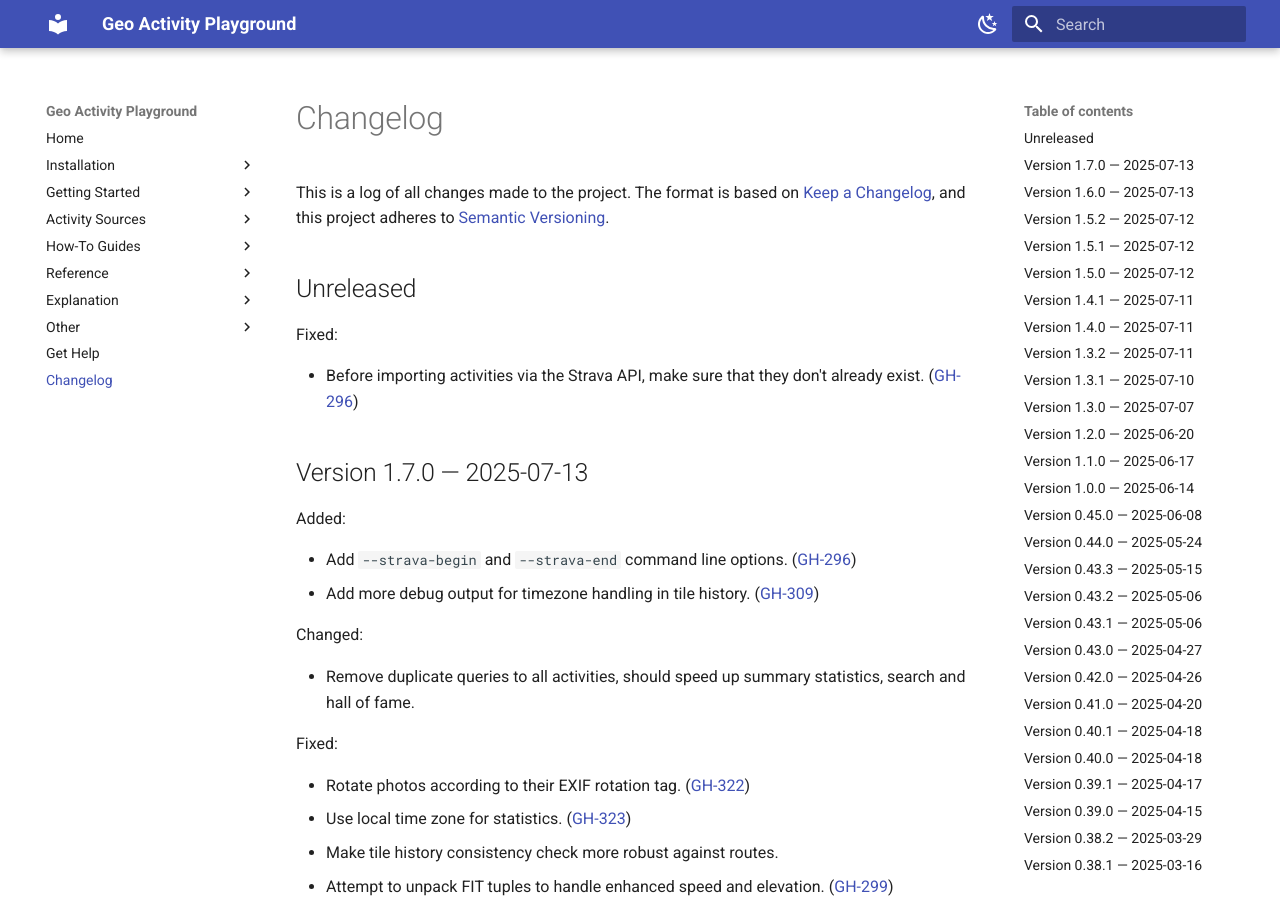
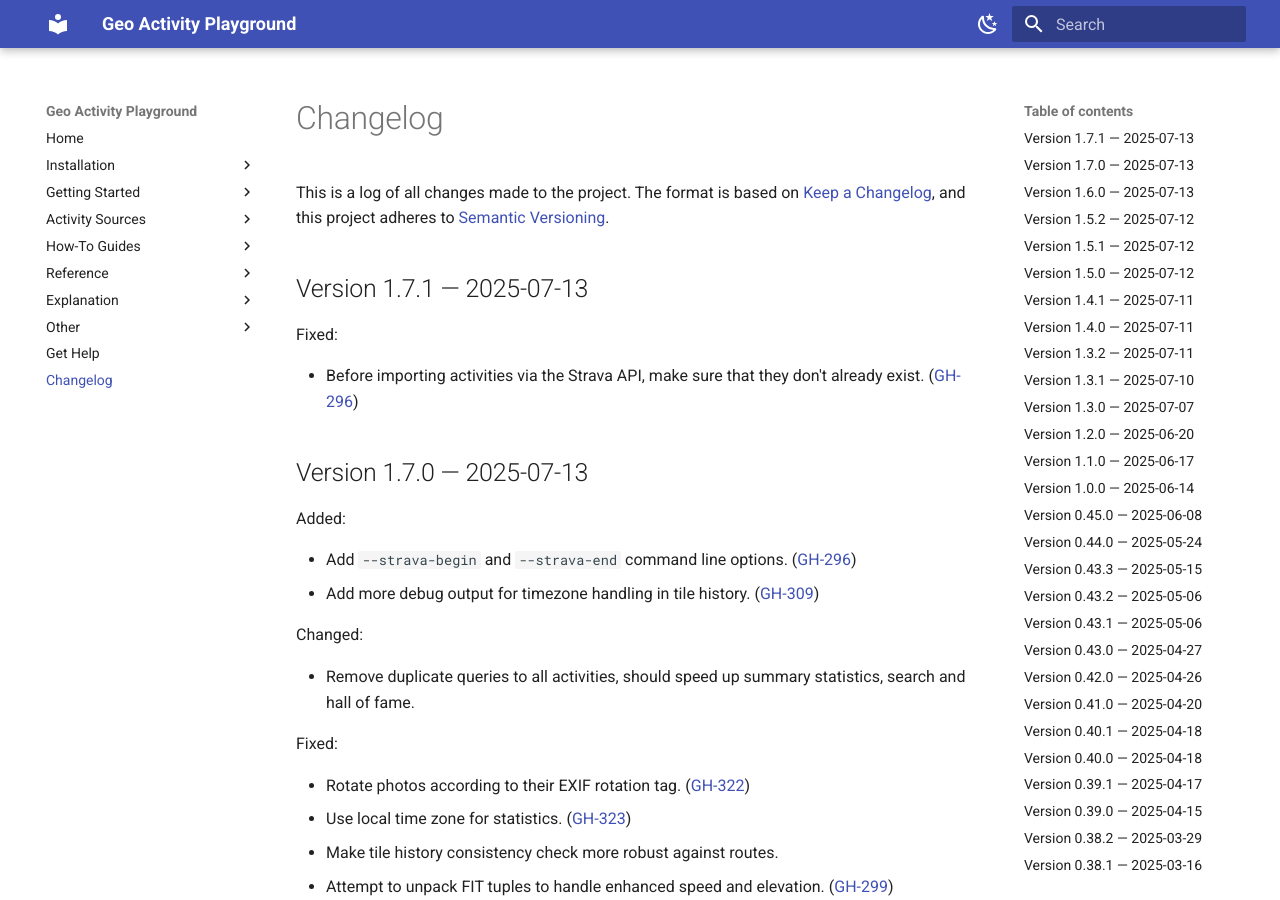
Before and after one commit to martin-ueding/geo-activity-playground, an MkDocs documentation site: the page built from docs/changelog.md, in a window 1280 px wide and 900 px high. Built offline with MkDocs 1.6.1 and Material for MkDocs 9.7.7, drawn with Linux system fonts in a browser that asks for light colours.

Commit message:
Bump version to 1.7.1

```diff
--- a/docs/changelog.md
+++ b/docs/changelog.md
@@ -15,7 +15,7 @@ Types of changes
 ([GH-000](https://github.com/martin-ueding/geo-activity-playground/issues/000))
 -->
 
-## Unreleased
+## Version 1.7.1 — 2025-07-13
 
 Fixed:
 
--- a/pyproject.toml
+++ b/pyproject.toml
@@ -1,6 +1,6 @@
 [tool.poetry]
 name = "geo-activity-playground"
-version = "1.7.0"
+version = "1.7.1"
 description = "Analysis of geo data activities like rides, runs or hikes."
 authors = ["Martin Ueding <mu@martin-ueding.de>"]
 license = "MIT"
```
